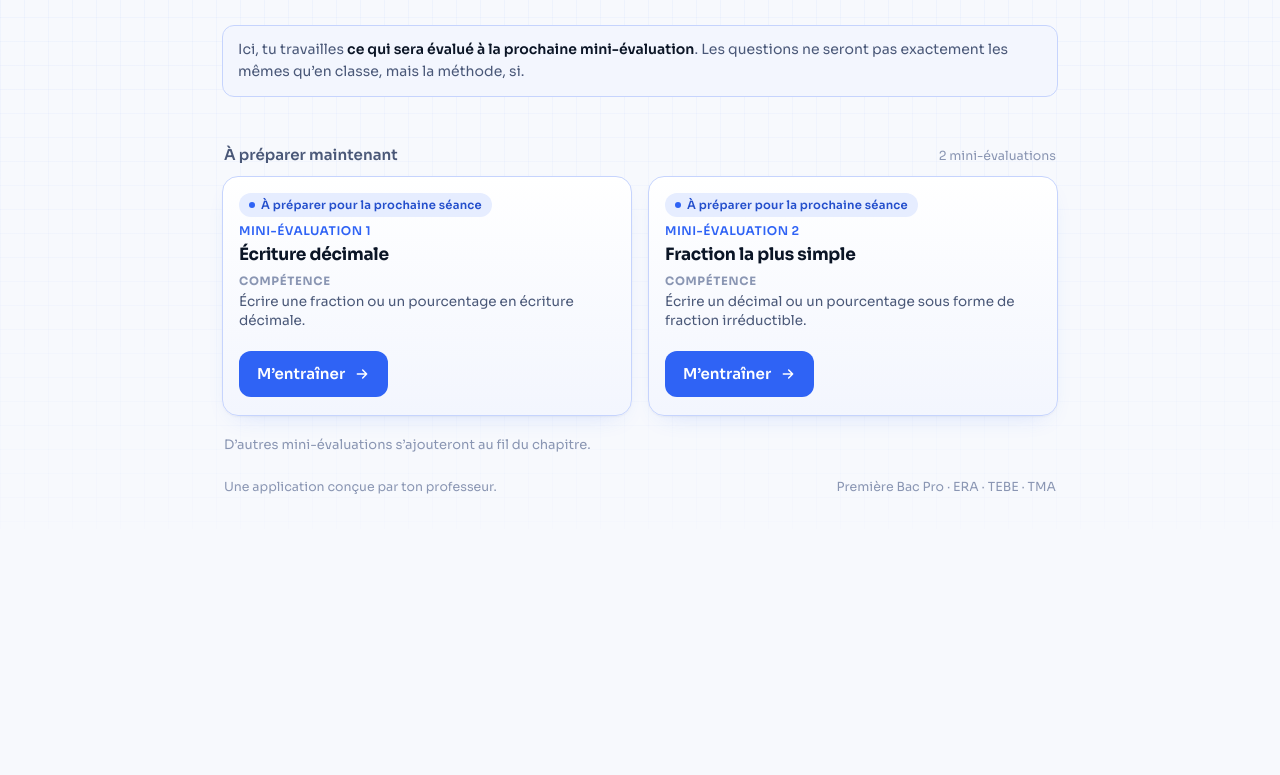
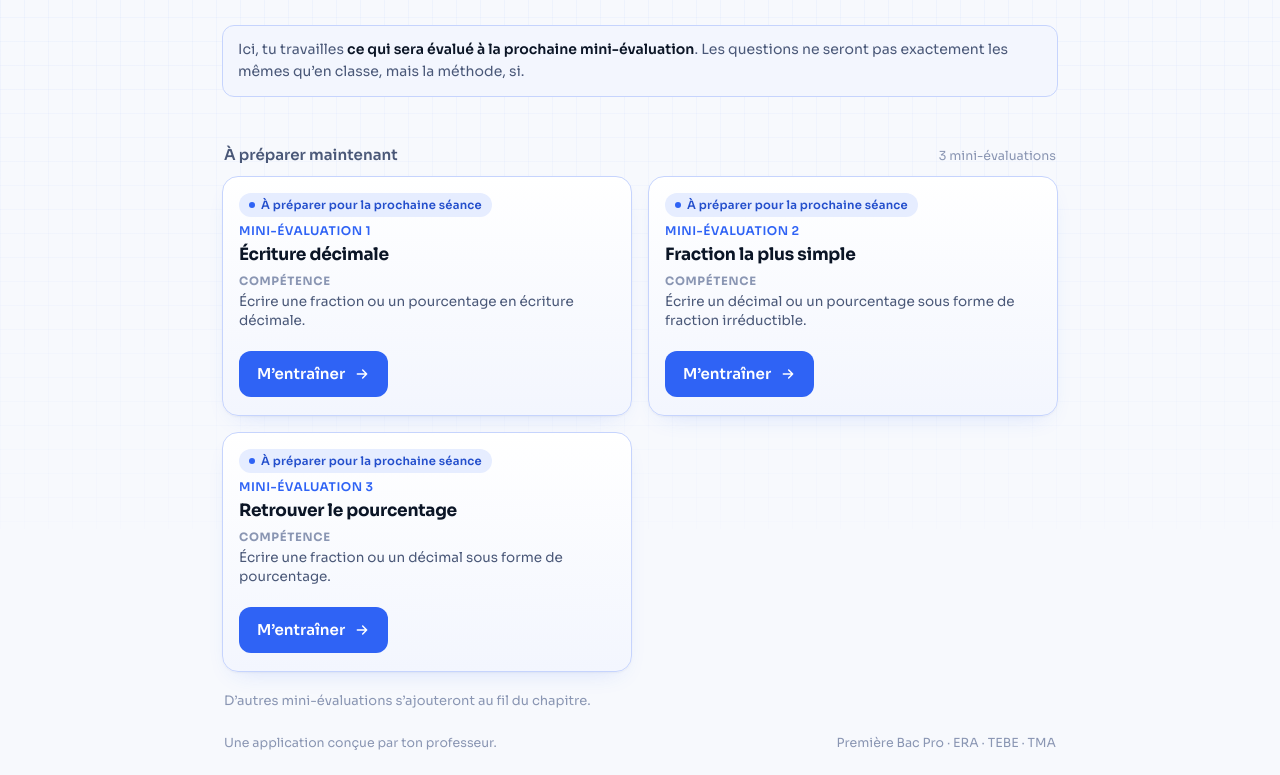
Before and after one commit to arnaudreydellet/espace-revision, a plain HTML site: page mini-evaluations-trigonometrie.html in a window 1280 px wide. Shown: the part 271-1046 px from the top of the page. Before the commit the page ends 800 px from the top, so only its background shows below. Drawn offline with Linux system fonts and the light colour scheme.

Commit message:
Add new evaluation for percentage conversion

```diff
--- a/mini-evaluations-trigonometrie.html
+++ b/mini-evaluations-trigonometrie.html
@@ -210,6 +210,13 @@ const MINI_TESTS = [
     statut: 'current',
     lien: 'entrainement-fraction-simplifiee.html',
   },
+  {
+    numero: 3,
+    titre: 'Retrouver le pourcentage',
+    competence: 'Écrire une fraction ou un décimal sous forme de pourcentage.',
+    statut: 'current',
+    lien: 'entrainement-pourcentage.html',
+  },
 ];
 
 const ICONE = {
```
